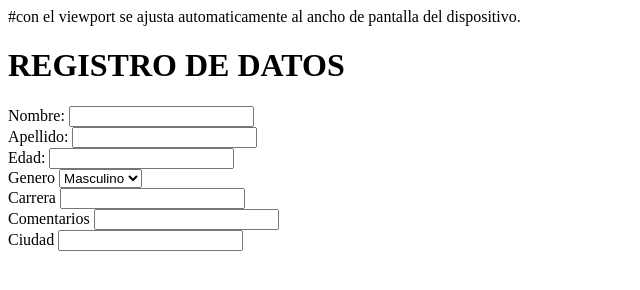
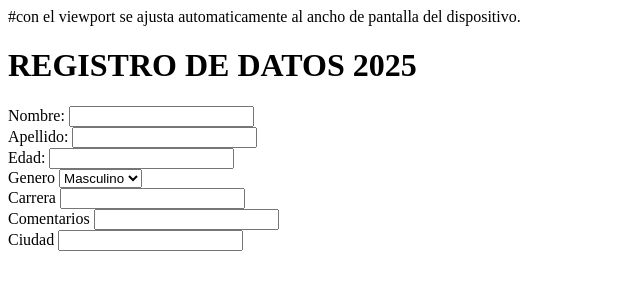
Before and after one commit to aioros129/certus-frontend, a plain HTML site: page index.html in a window 1280 px wide. Shown: the whole page, without its empty margins (0-640 px from the left). Drawn offline with Linux system fonts and the light colour scheme.

Commit message:
tercer commit

```diff
--- a/index.html
+++ b/index.html
@@ -6,7 +6,7 @@
     <title>Document</title>
 </head>
 <body>
-    <h1>REGISTRO DE DATOS</h1>
+    <h1>REGISTRO DE DATOS 2025</h1>
     <form>
         <label for="nombre">Nombre:</label>
         <input type="text" name="nombre" id="nombre"><br>
```
